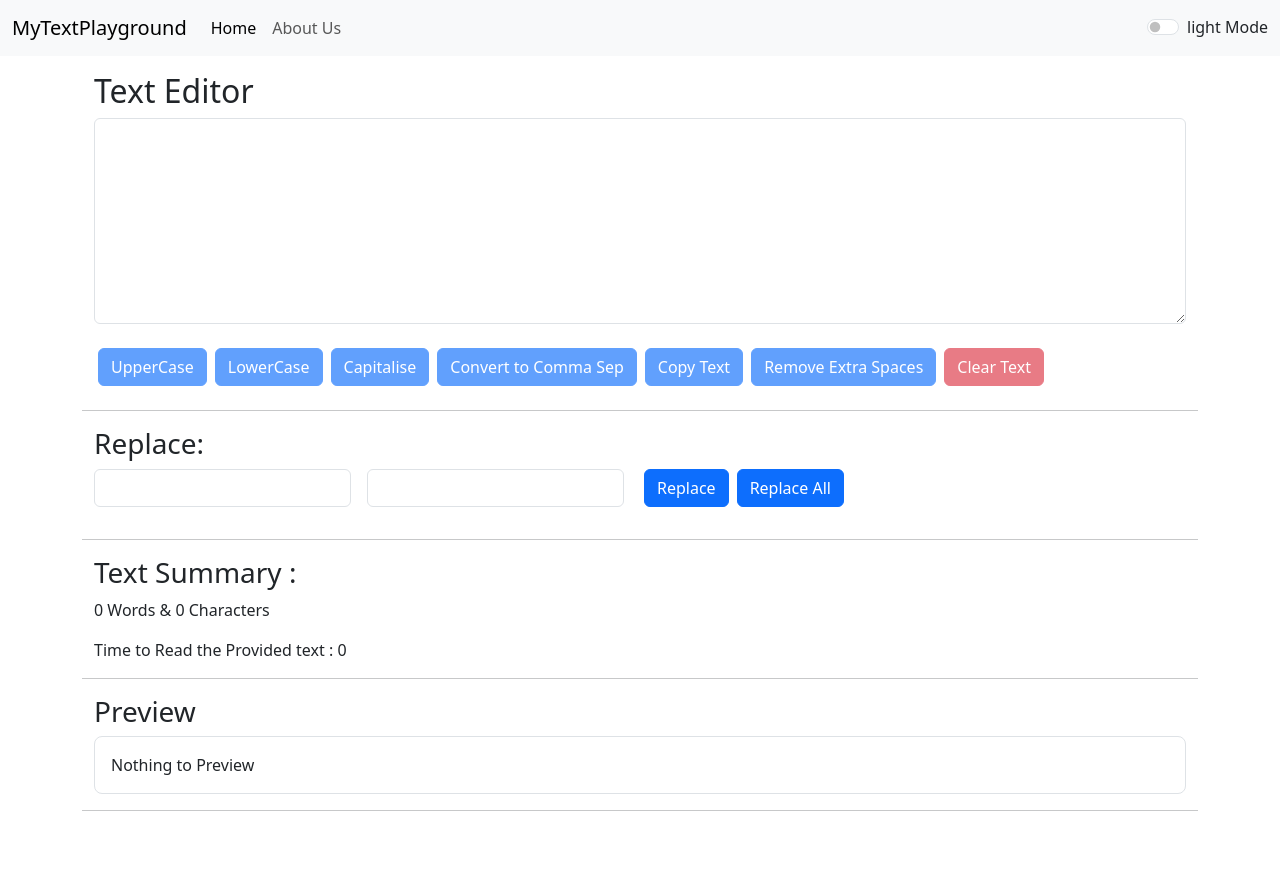
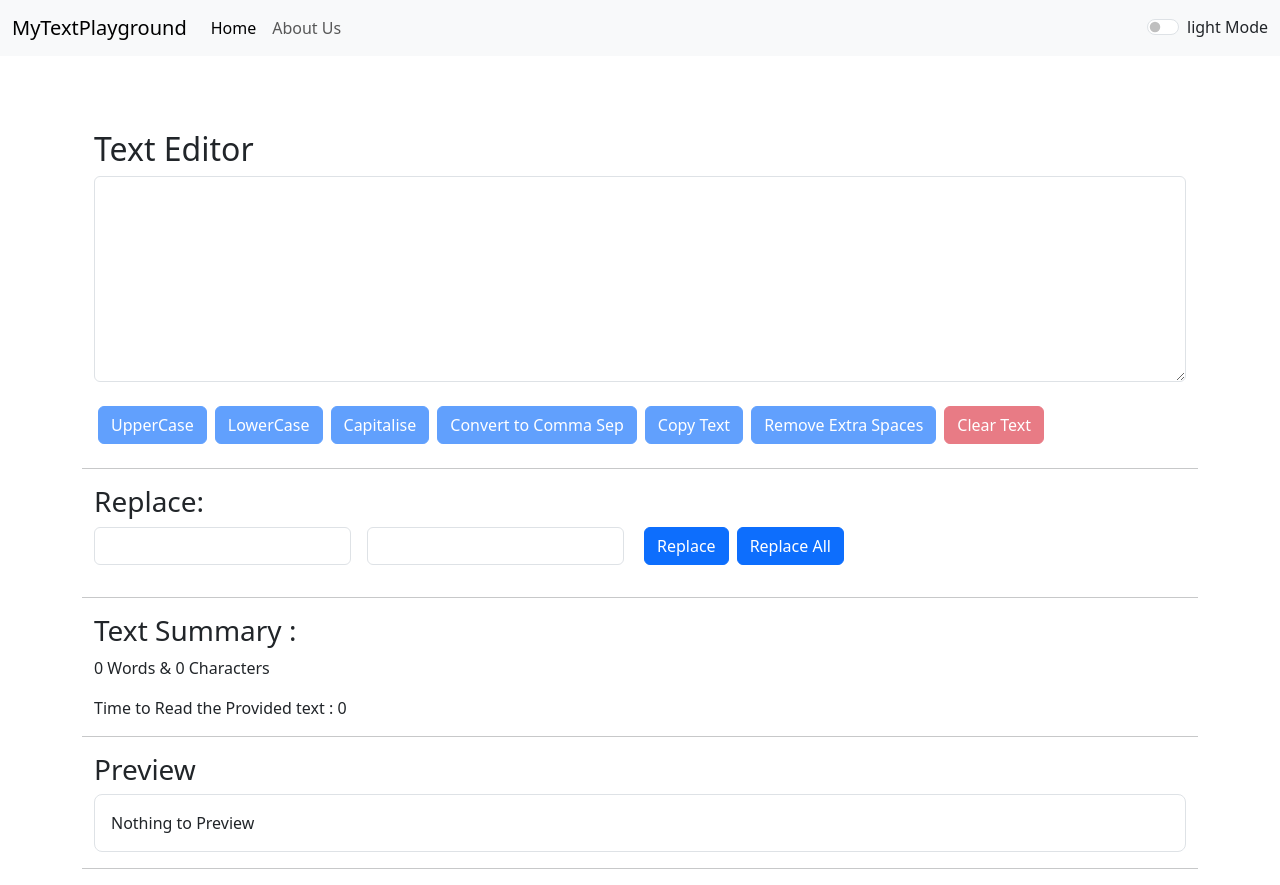
Before and after one commit to Prit-Vadodaria/ReactProjects, a React (Create React App) app in the folder textutils/: page / in a window 1280 px wide. Before the commit the page ends 827 px from the top, so only its background shows below. Built offline with nearby package versions, Linux system fonts and the light colour scheme.

Commit message:
Enhance Alert component with container div
Added a container div to the Alert component for better layout.

```diff
--- a/textutils/src/components/Alert.js
+++ b/textutils/src/components/Alert.js
@@ -8,10 +8,13 @@ export default function Alert(props) {
     }
     return (
         <>
-            {props.alert &&
-            <div className={`alert alert-${props.alert.type} alert-dismissible fade show m-3`} role="alert">
-                {Capitalise(props.alert.type)} : {props.alert.msg}
-            </div> }
+            <div className='container my-2' style={{height:'50px' , 'box-sizing': 'border-box'}}>
+                {props.alert &&
+                <div className={`alert alert-${props.alert.type} alert-dismissible fade show m-3`} role="alert">
+                    {Capitalise(props.alert.type)} : {props.alert.msg}
+                </div> }
+            </div>
+
         </>
     )
 }
```
